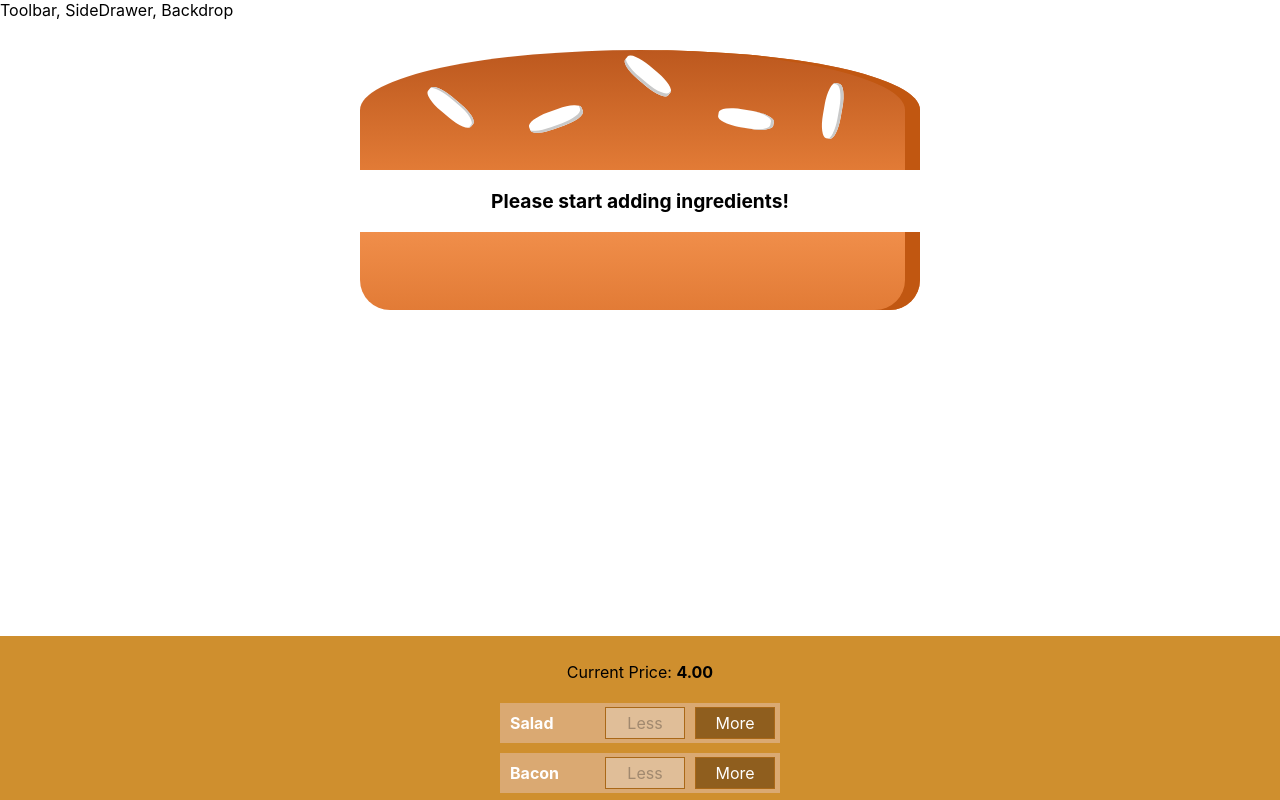
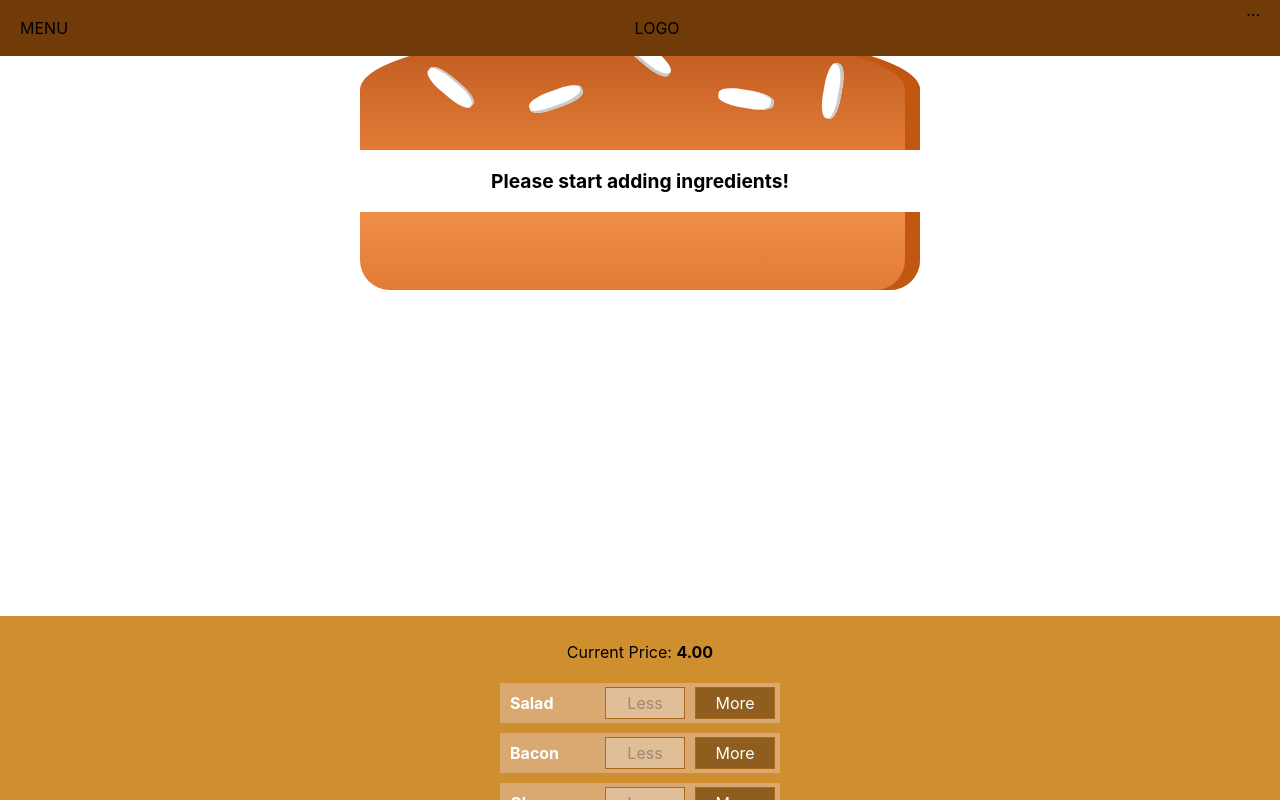
Before and after one commit to danielbyun/burger-builder, a React app: page / in a window 1280 px wide. Shown: the top 800 px of the page. Built offline with nearby package versions, Linux system fonts and the light colour scheme.

Commit message:
start implementing toolbar

```diff
--- a/src/components/Layout/Layout.js
+++ b/src/components/Layout/Layout.js
@@ -1,10 +1,11 @@
 import React from "react";
 import Aux from "../../hoc/Aux";
 import "./Layout.css";
+import Toolbar from "../Navigation/Toolbar/Toolbar";
 
 const Layout = props => (
   <Aux>
-    <div>Toolbar, SideDrawer, Backdrop</div>
+    <Toolbar />
     <main className="Content">{props.children}</main>
   </Aux>
 );
--- /dev/null
+++ b/src/components/Navigation/Toolbar/Toolbar.js
@@ -0,0 +1,12 @@
+import React from "react";
+import classes from "./Toolbar.module.css";
+
+const Toolbar = props => (
+  <header className={classes.Toolbar}>
+    <div>MENU</div>
+    <div>LOGO</div>
+    <nav>...</nav>
+  </header>
+);
+
+export default Toolbar;
--- /dev/null
+++ b/src/components/Navigation/Toolbar/Toolbar.module.css
@@ -0,0 +1,18 @@
+.Toolbar {
+  height: 56px;
+  width: 100%;
+  position: fixed;
+  top: 0;
+  left: 0;
+  background-color: #703b09;
+  display: flex;
+  justify-content: space-between;
+  align-items: center;
+  padding: 0 20px;
+  box-sizing: border-box;
+  z-index: 90;
+}
+
+.Toolbar nav {
+  height: 100%;
+}
```
